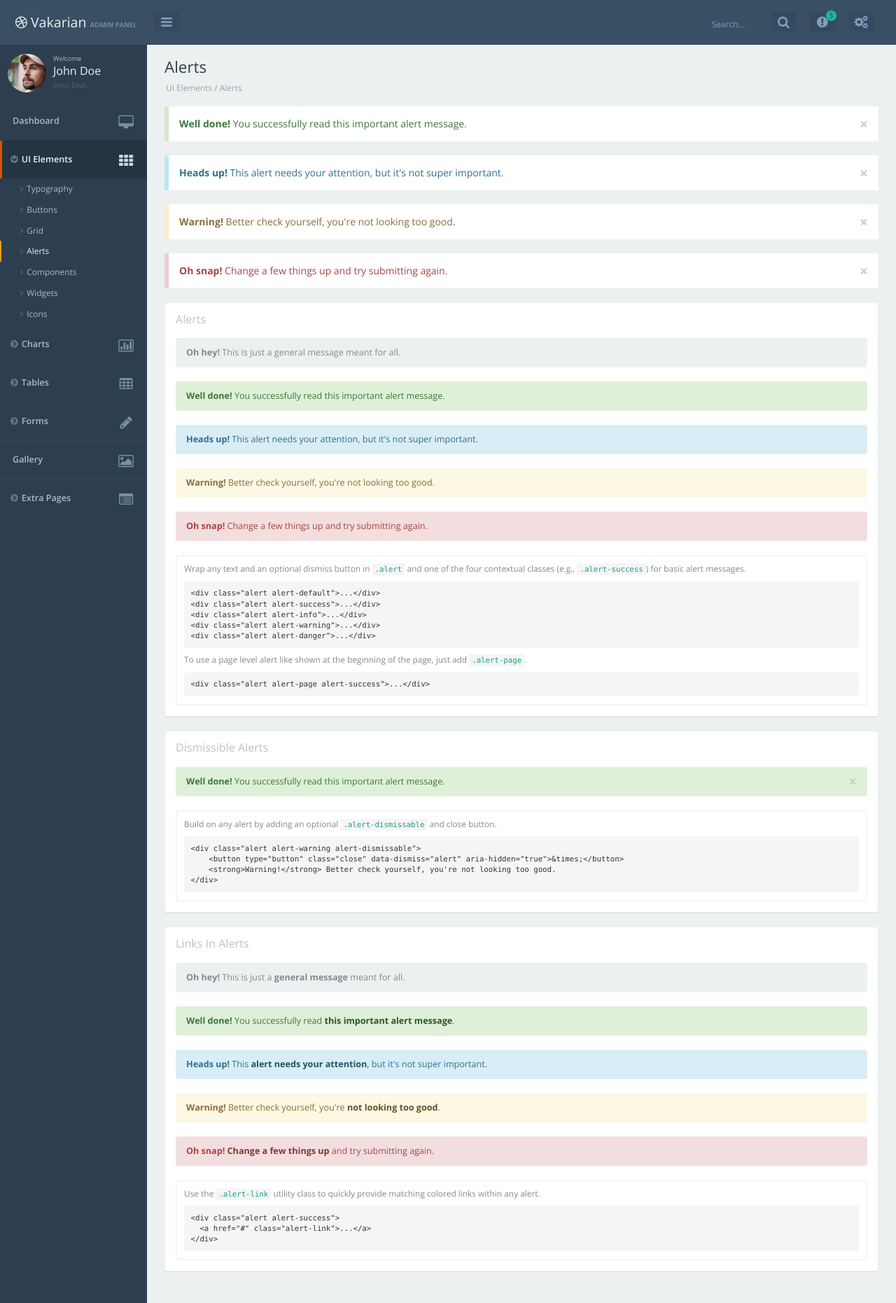
After one commit to vivekagr/vakarian, a Flask app: page /alerts.html in a window 1280 px wide. The commit adds this page. Shown: the whole page at 70% size. Run offline with Flask 2, Linux system fonts and the light colour scheme; some libraries are stand-ins or nearby versions.

Commit message:
Add alerts page.

```diff
--- a/nav.py
+++ b/nav.py
@@ -5,8 +5,9 @@ nav_menu = [
         { 'title': 'Typography', 'template': 'typography.html' },
         { 'title': 'Buttons', 'template': 'buttons.html' },
         { 'title': 'Grid', 'template': 'grid.html' },
+        { 'title': 'Alerts', 'template': 'alerts.html' },
+        { 'title': 'Components', 'template': '#' },
         { 'title': 'Widgets', 'template': '#' },
-        { 'title': 'Components', 'template': '#' },
         { 'title': 'Icons', 'template': 'icons.html' },
     ] },
 
--- a/static/css/compiled/base.css
+++ b/static/css/compiled/base.css
@@ -512,6 +512,8 @@ button.btn-navbar {
         font-size: 0.85em; }
         .widget ul.nav.nav-tabs li a:hover {
           background-color: #edf2f2; }
+  .widget .alert.alert-dismissable > .close {
+    right: 0; }
 
 #flotTip {
   padding: 3px 5px;
@@ -696,3 +698,20 @@ pre {
     font-size: 0.9em;
     font-weight: 600;
     color: #2c3e50; }
+
+.widget .alert {
+  padding: 12px 15px;
+  border: none;
+  font-size: 0.9em; }
+  .widget .alert.alert-default {
+    background-color: #ecf0f1; }
+    .widget .alert.alert-default, .widget .alert.alert-default .alert-link {
+      color: #7f8c8d; }
+
+.alert.alert-page {
+  background-color: #fff;
+  border-top: none;
+  border-right: none;
+  border-bottom: none;
+  border-left-width: 6px;
+  border-radius: 0; }
--- a/static/css/scss/base.scss
+++ b/static/css/scss/base.scss
@@ -680,6 +680,8 @@ button.btn-navbar {
       }
     }
   }
+
+  .alert.alert-dismissable > .close { right: 0; }
 }
 
 
@@ -926,3 +928,26 @@ pre {
     color: #2c3e50;
   }
 }
+
+.widget .alert {
+  padding: 12px 15px;
+  border: none;
+  font-size: 0.9em;
+
+  &.alert-default {
+    background-color: #ecf0f1;
+
+    &, & .alert-link {
+      color: #7f8c8d;
+    }
+  }
+}
+
+.alert.alert-page {
+  background-color: #fff;
+  border-top: none;
+  border-right: none;
+  border-bottom: none;
+  border-left-width: 6px;
+  border-radius: 0;
+}
--- /dev/null
+++ b/templates/alerts.html
@@ -0,0 +1,93 @@
+{% extends '_base.html' %}
+
+{% set page_title = "Alerts" %}
+{% set page_sub_title = "UI Elements / Alerts" %}
+
+{% block css %}
+{#    <link rel="stylesheet" href="{{ static('css/compiled/icons.css') }}"#}
+{% endblock %}
+
+{% block main %}
+    <div class="alert alert-page alert-success">
+        <button type="button" class="close" data-dismiss="alert" aria-hidden="true">&times;</button>
+        <strong>Well done!</strong> You successfully read this important alert message.
+    </div>
+    <div class="alert alert-page alert-info">
+        <button type="button" class="close" data-dismiss="alert" aria-hidden="true">&times;</button>
+        <strong>Heads up!</strong> This alert needs your attention, but it's not super important.
+    </div>
+    <div class="alert alert-page alert-warning">
+        <button type="button" class="close" data-dismiss="alert" aria-hidden="true">&times;</button>
+        <strong>Warning!</strong> Better check yourself, you're not looking too good.
+    </div>
+    <div class="alert alert-page alert-danger">
+        <button type="button" class="close" data-dismiss="alert" aria-hidden="true">&times;</button>
+        <strong>Oh snap!</strong> Change a few things up and try submitting again.
+    </div>
+
+    <div class="widget">
+        <h4 class="widget-title">Alerts</h4>
+
+        <div class="widget-content">
+            <div class="alert alert-default"><strong>Oh hey!</strong> This is just a general message meant for all.</div>
+            <div class="alert alert-success"><strong>Well done!</strong> You successfully read this important alert message.</div>
+            <div class="alert alert-info"><strong>Heads up!</strong> This alert needs your attention, but it's not super important.</div>
+            <div class="alert alert-warning"><strong>Warning!</strong> Better check yourself, you're not looking too good.</div>
+            <div class="alert alert-danger"><strong>Oh snap!</strong> Change a few things up and try submitting again.</div>
+
+            <div class="widget-info">
+                <p>Wrap any text and an optional dismiss button in <code>.alert</code> and one of the four contextual classes (e.g., <code>.alert-success</code>) for basic alert messages.</p>
+                <pre>&lt;div class=&quot;alert alert-default&quot;&gt;...&lt;/div&gt;<br/>&lt;div class=&quot;alert alert-success&quot;&gt;...&lt;/div&gt;<br/>&lt;div class=&quot;alert alert-info&quot;&gt;...&lt;/div&gt;<br/>&lt;div class=&quot;alert alert-warning&quot;&gt;...&lt;/div&gt;<br/>&lt;div class=&quot;alert alert-danger&quot;&gt;...&lt;/div&gt;</pre>
+                <p>To use a page level alert like shown at the beginning of the page, just add <code>.alert-page</code>.</p>
+                <pre>&lt;div class=&quot;alert alert-page alert-success&quot;&gt;...&lt;/div&gt;</pre>
+            </div>
+        </div>
+    </div>
+
+    <div class="widget">
+        <h4 class="widget-title">Dismissible Alerts</h4>
+
+        <div class="widget-content">
+            <div class="alert alert-success alert-dismissable">
+                <button type="button" class="close" data-dismiss="alert" aria-hidden="true">&times;</button>
+                <strong>Well done!</strong> You successfully read this important alert message.
+            </div>
+
+            <div class="widget-info">
+                <p>Build on any alert by adding an optional <code>.alert-dismissable</code> and close button.</p>
+                <pre>&lt;div class=&quot;alert alert-warning alert-dismissable&quot;&gt;<br/>    &lt;button type=&quot;button&quot; class=&quot;close&quot; data-dismiss=&quot;alert&quot; aria-hidden=&quot;true&quot;&gt;&amp;times;&lt;/button&gt;<br/>    &lt;strong&gt;Warning!&lt;/strong&gt; Better check yourself, you're not looking too good.<br/>&lt;/div&gt;</pre>
+            </div>
+        </div>
+    </div>
+
+    <div class="widget">
+        <h4 class="widget-title">Links In Alerts</h4>
+
+        <div class="widget-content">
+            <div class="alert alert-default">
+                <strong>Oh hey!</strong> This is just a <a href="#" class="alert-link">general message</a> meant for all.
+            </div>
+
+            <div class="alert alert-success">
+                <strong>Well done!</strong> You successfully read <a href="#" class="alert-link">this important alert message</a>.
+            </div>
+
+            <div class="alert alert-info">
+              <strong>Heads up!</strong> This <a href="#" class="alert-link">alert needs your attention</a>, but it's not super important.
+            </div>
+
+            <div class="alert alert-warning">
+              <strong>Warning!</strong> Better check yourself, you're <a href="#" class="alert-link">not looking too good</a>.
+            </div>
+
+            <div class="alert alert-danger">
+              <strong>Oh snap!</strong> <a href="#" class="alert-link">Change a few things up</a> and try submitting again.
+            </div>
+
+            <div class="widget-info">
+                <p>Use the <code>.alert-link</code> utility class to quickly provide matching colored links within any alert.</p>
+                <pre>&lt;div class=&quot;alert alert-success&quot;&gt;<br/>  &lt;a href=&quot;#&quot; class=&quot;alert-link&quot;&gt;...&lt;/a&gt;<br/>&lt;/div&gt;</pre>
+            </div>
+        </div>
+    </div>
+{% endblock %}
```
